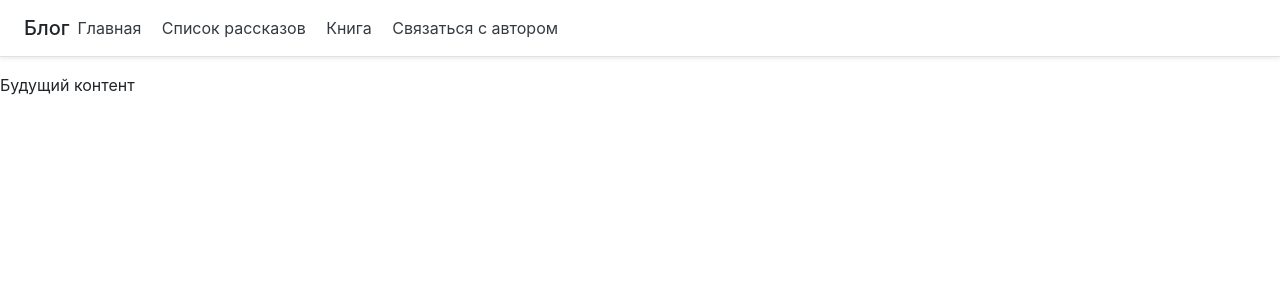
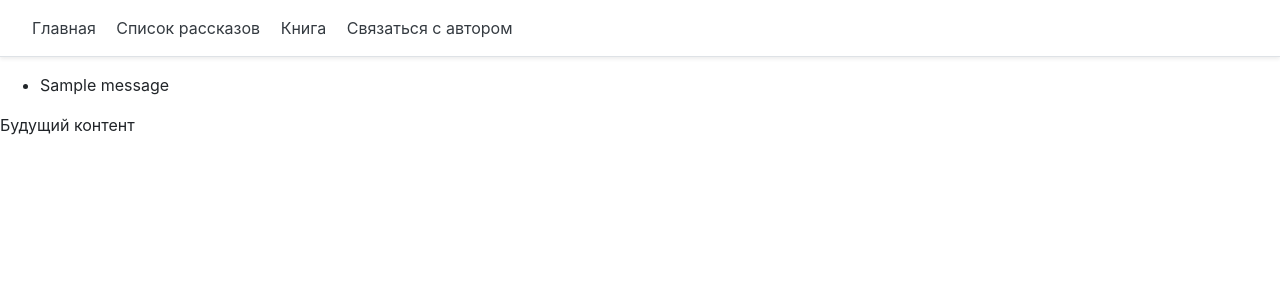
Before and after one commit to Interligo/django-blog-for-stories, a Django app: page / in a window 1280 px wide. Shown: the top 300 px of the page. Run offline with Django 3.2, Linux system fonts and the light colour scheme; tables that the repository leaves empty hold one stand-in row (values such as "Sample post"); one stand-in notice (Sample message) is shown; parts of the project's set-up code (start-up, migrations or seed data) failed here and were passed over; some libraries are stand-ins or nearby versions.

Commit message:
Update base template: add message tracking

```diff
--- a/blog/blog/templates/base.html
+++ b/blog/blog/templates/base.html
@@ -13,7 +13,7 @@
 <body>
 
     <header class="d-flex flex-column flex-md-row align-items-center p-3 px-md-4 mb-3 bg-white border-bottom shadow-sm">
-      <p class="h5 my-0 me-md-auto fw-normal">Блог</p>
+<!--      <p class="h5 my-0 me-md-auto fw-normal">Блог</p>-->
       <nav class="my-2 my-md-0 me-md-3">
         <a class="p-2 text-dark" href="{% url 'main:index' %}">Главная</a>
         <a class="p-2 text-dark" href="{% url 'stories:index' %}">Список рассказов</a>
@@ -22,6 +22,16 @@
       </nav>
     </header>
 
+    {% if messages %}
+        <ul class="messages">
+        {% for message in messages %}
+            <li {% if message.tags %} class="{{ message.tags }}"{% endif %}>
+                {{ message }}
+            </li>
+        {% endfor %}
+        </ul>
+    {% endif %}
+
     {% block content %}{% endblock %}
 
 </body>
```
